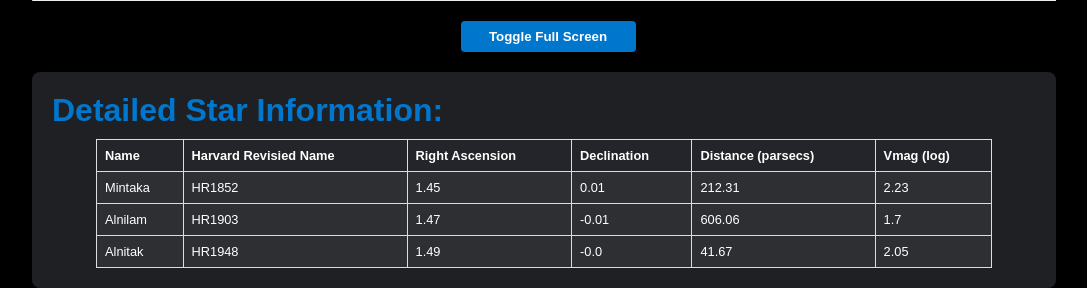
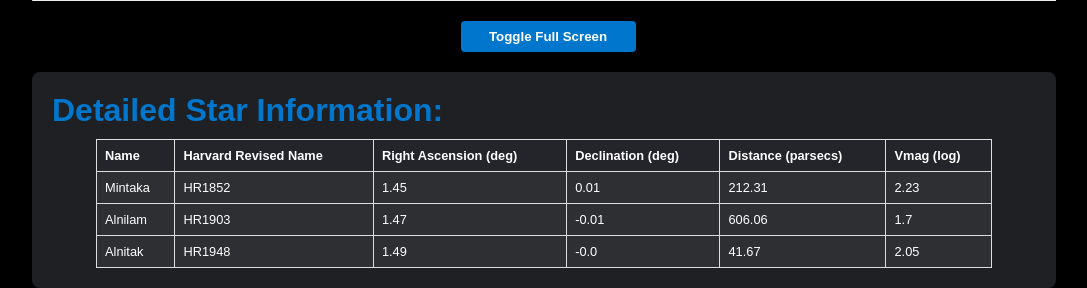
Before and after one commit to WDoyle123/StellarPhysicsHub, a Flask app: a page that uses templates/body.html in a window 1280 px wide. Shown: the part 1186-1474 px from the top of the page, without its empty margins (96-1183 px from the left). Run offline with Flask 3, Linux system fonts and the light colour scheme.

Commit message:
add degrees

```diff
--- a/templates/body.html
+++ b/templates/body.html
@@ -44,11 +44,11 @@
         <table>
             <tr>
                 <th>Name</th>
-		<th> Harvard Revisied Name</th>
-                <th>Right Ascension</th>
-                <th>Declination</th>
+		<th>Harvard Revised Name</th>
+                <th>Right Ascension (deg)</th>
+                <th>Declination (deg)</th>
                 <th>Distance (parsecs)</th>
-		<th>Vmag (log) </th>
+		<th>Vmag (log)</th>
             </tr>
             {% for star in stars %}
                 <tr>
```
